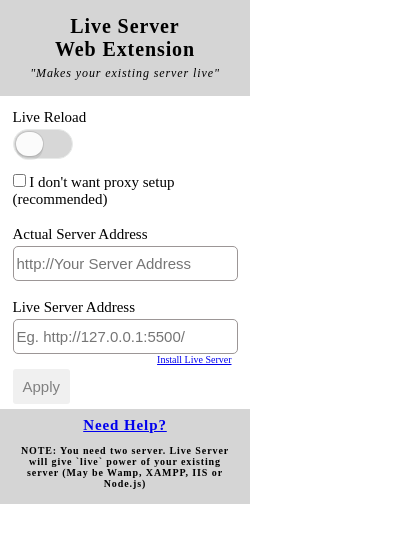
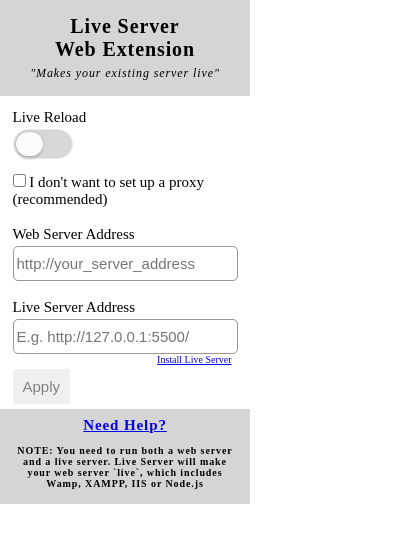
Before and after one commit to ritwickdey/live-server-web-extension, a browser extension: page popup/popup.html in a window 400 px wide. Drawn offline with Linux system fonts and the light colour scheme.

Commit message:
Grammar fixes

```diff
--- a/popup/popup.html
+++ b/popup/popup.html
@@ -5,7 +5,7 @@
     <meta charset="UTF-8">
     <meta name="viewport" content="width=device-width, initial-scale=1.0">
     <meta http-equiv="X-UA-Compatible" content="ie=edge">
-    <title>Document</title>
+    <title>Live Server</title>
     <link rel="stylesheet" href="./css/style.css">
 </head>
 
@@ -31,22 +31,22 @@
         <div class="row">
             <div>
                 <input type="checkbox" id="noProxyCheckBox">
-                <label for="noProxyCheckBox">I don't want proxy setup (recommended)</label>
+                <label for="noProxyCheckBox">I don't want to set up a proxy (recommended)</label>
             </div>
         </div>
 
         <div id="serverSetup">
             <div class="row">
                 <div>
-                    <label class="form-label" for="actualServer">Actual Server Address</label>
-                    <input class="form-control" type="text" id="actualServer" placeholder="http://Your Server Address">
+                    <label class="form-label" for="actualServer">Web Server Address</label>
+                    <input class="form-control" type="text" id="actualServer" placeholder="http://your_server_address">
                 </div>
             </div>
 
             <div class="row">
                 <div>
                     <label class="form-label" for="liveServer">Live Server Address</label>
-                    <input class="form-control" type="text" id="liveServer" placeholder="Eg. http://127.0.0.1:5500/">
+                    <input class="form-control" type="text" id="liveServer" placeholder="E.g. http://127.0.0.1:5500/">
                     <a class="short-right-label" target="_blank" href="https://marketplace.visualstudio.com/items?itemName=ritwickdey.LiveServer">Install Live Server</a>
                 </div>
             </div>
@@ -57,8 +57,7 @@
     </div>
     <div class="footer">
         <a target="_blank" href="https://github.com/ritwickdey/live-server-web-extension">Need Help?</a>
-        <p>NOTE: You need two server. Live Server will give `live` power of your existing server (May be Wamp, XAMPP, IIS
-            or Node.js)</p>
+        <p>NOTE: You need to run both a web server and a live server. Live Server will make your web server `live`, which includes Wamp, XAMPP, IIS or Node.js</p>
     </div>
     <script src="./popup.js"></script>
 </body>
```
